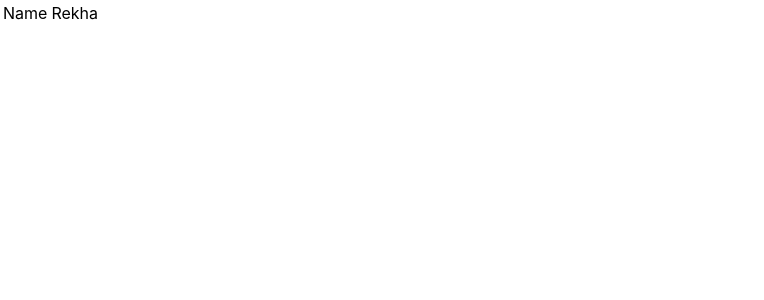
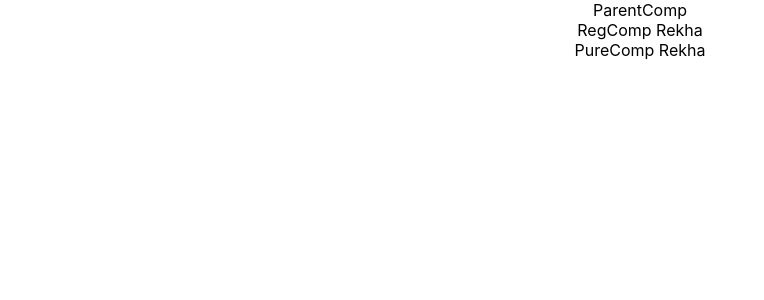
Before and after one commit to RekhaPatil17/React_code_Evolution, a React (Create React App) app in the folder hello-world/: page / in a window 1280 px wide. Shown: the top 300 px of the page, without its empty margins (0-764 px from the left). Built offline with nearby package versions, Linux system fonts and the light colour scheme.

Commit message:
Pure component

```diff
--- a/hello-world/src/App.js
+++ b/hello-world/src/App.js
@@ -20,11 +20,17 @@
 import LifecycleA from './components/LifecycleA';
 import FragmentDemo from './components/FragmentDemo';
 import Table from './components/Table';
+import PureComp from './components/PureComp';
+import ParentComp from './components/ParentComp';
+
 function App() {
   return (
     <div className="App">
 
-        <Table />
+      <ParentComp />
+
+          {/* <PureComp /> */}
+        {/* <Table /> */}
           {/* <FragmentDemo /> */}
         {/* <LifecycleA /> */}
         {/* <Form />   */}
--- /dev/null
+++ b/hello-world/src/components/ParentComp.js
@@ -0,0 +1,34 @@
+import React, { Component, PureComponent } from 'react'
+import RegComp from './RegComp'
+import PureComp from './PureComp'
+
+class ParentComp extends PureComponent {
+
+    constructor(props) {
+      super(props)
+
+      this.state = {
+         name:'Rekha'
+      }
+    }
+    componentDidMount(){
+        setInterval(() => {
+            this.setState({
+                name:'Rekha'
+            })
+        }, 2000)
+    }
+
+  render() {
+    console.log('*********parent comp render *******************')
+    return (
+      <div>ParentComp
+        <RegComp name={this.state.name} />
+        <PureComp name={this.state.name} />
+
+      </div>
+    )
+  }
+}
+
+export default ParentComp
--- /dev/null
+++ b/hello-world/src/components/PureComp.js
@@ -0,0 +1,12 @@
+import React, { PureComponent } from 'react'
+
+class PureComp extends PureComponent {
+  render() {
+    console.log('pure comp render')
+    return (
+      <div>PureComp {this.props.name}</div>
+    )
+  }
+}
+
+export default PureComp
--- /dev/null
+++ b/hello-world/src/components/RegComp.js
@@ -0,0 +1,12 @@
+import React, { Component } from 'react'
+
+class RegComp extends Component {
+  render() {
+    console.log('reg comp render')
+    return (
+      <div>RegComp {this.props.name}</div>
+    )
+  }
+}
+
+export default RegComp
```
